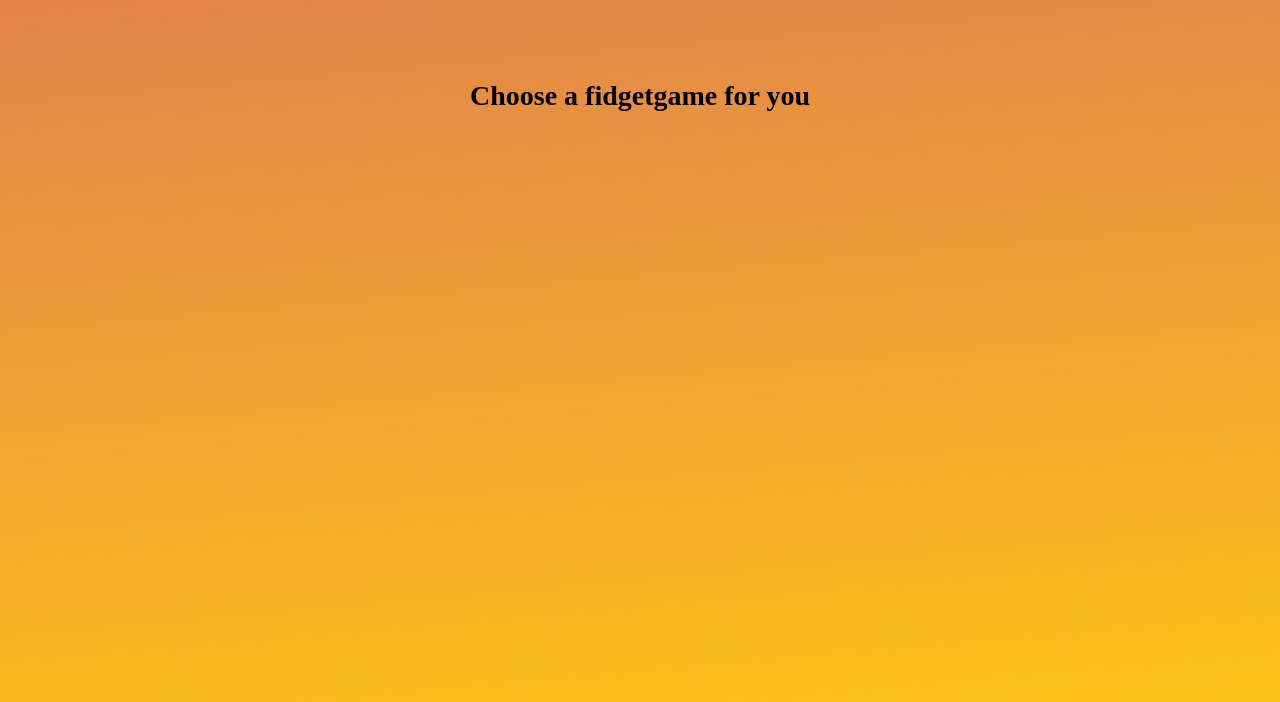
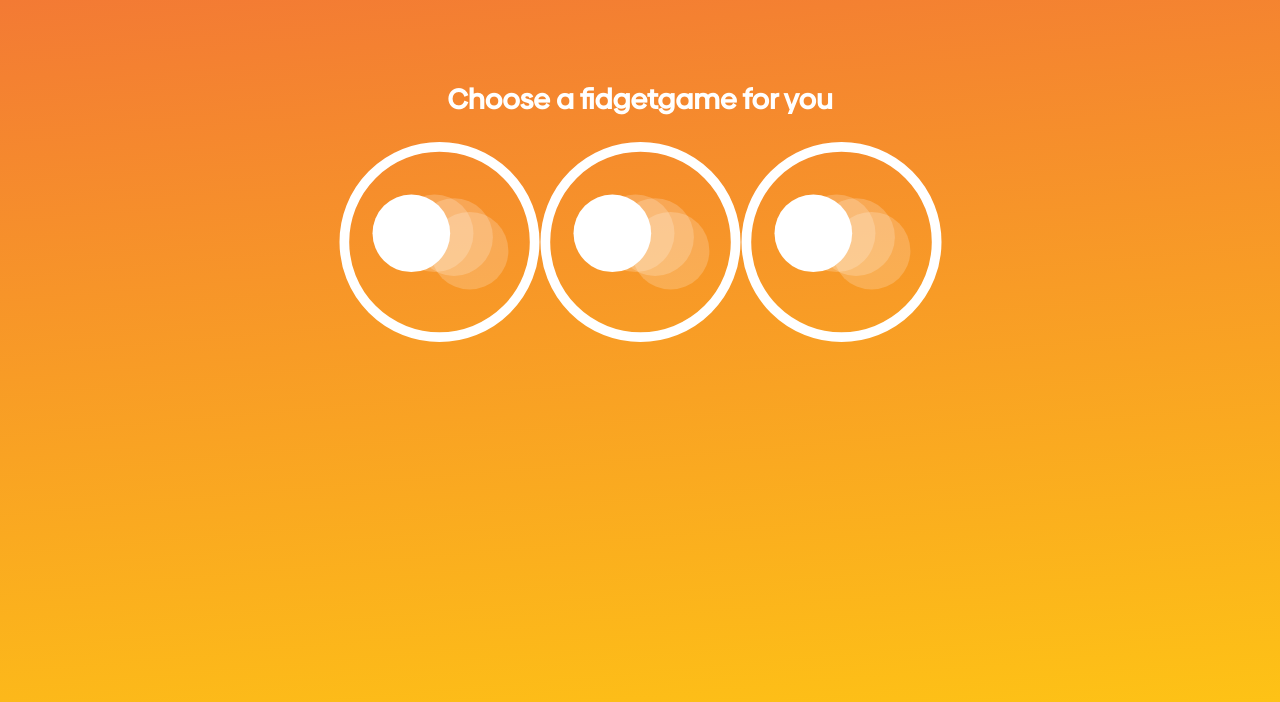
Before and after one commit to andremgrr/Functions, a plain HTML site: page index.html in a window 1280 px wide. Drawn offline with Linux system fonts and the light colour scheme.

Commit message:
homepage

```diff
--- a/assets/style.css
+++ b/assets/style.css
@@ -1,8 +1,13 @@
+@font-face {
+	font-family: 'Biennale';
+	src: url('Biennale Medium.otf') format('opentype');
+ }
+
 
 body {
 	margin: 0;
 	padding: 0;
-  background: linear-gradient(-5deg,#FFCB12, #e2834d );
+  background: linear-gradient(-5deg,#FFCB12, #f37a34 );
 }
 
 
@@ -11,9 +16,26 @@ h1, h2 {
   }
 h1{
     padding-top: 10vh;
+    font-family:'Biennale';
     font-size: 28px;
+    color: white;
 }
 .down {
    margin-top: 10vh;
    align-items: center;
 }
+
+.Game1 {
+    background-image:
+}
+
+.button-row {
+  display: flex;
+  justify-content: center;
+  align-items: center;
+}
+
+.icon-button {
+  display: flex;
+  justify-content: center;
+}
--- a/index.html
+++ b/index.html
@@ -7,7 +7,7 @@
 
     </head>
 
-    <!--Header-->
+
     <body>
         <section>
             <div class="title-div">
@@ -15,5 +15,34 @@
             </div>
 
             </section>
+            <div class="button-row">
+                <a href="game1.html" class="icon-button">
+                  <svg width="201" height="200" viewBox="0 0 201 200" fill="none" xmlns="http://www.w3.org/2000/svg">
+                    <circle cx="130.597" cy="108.738" r="38.8349" fill="white" fill-opacity="0.2"/>
+                    <circle cx="95.6455" cy="91.2621" r="38.8349" fill="white" fill-opacity="0.2"/>
+                    <circle cx="115.063" cy="95.1456" r="38.8349" fill="white" fill-opacity="0.2"/>
+                    <circle cx="100.5" cy="100" r="95.1456" stroke="white" stroke-width="9.70874"/>
+                    <circle cx="72.3447" cy="91.2621" r="38.8349" fill="white"/>
+                  </svg>
+                </a>
+                <a href="game2.html" class="icon-button">
+                  <svg width="201" height="200" viewBox="0 0 201 200" fill="none" xmlns="http://www.w3.org/2000/svg">
+                    <circle cx="130.597" cy="108.738" r="38.8349" fill="white" fill-opacity="0.2"/>
+                    <circle cx="95.6455" cy="91.2621" r="38.8349" fill="white" fill-opacity="0.2"/>
+                    <circle cx="115.063" cy="95.1456" r="38.8349" fill="white" fill-opacity="0.2"/>
+                    <circle cx="100.5" cy="100" r="95.1456" stroke="white" stroke-width="9.70874"/>
+                    <circle cx="72.3447" cy="91.2621" r="38.8349" fill="white"/>
+                  </svg>
+                </a>
+                <a href="page3.html" class="icon-button">
+                  <svg width="201" height="200" viewBox="0 0 201 200" fill="none" xmlns="http://www.w3.org/2000/svg">
+                    <circle cx="130.597" cy="108.738" r="38.8349" fill="white" fill-opacity="0.2"/>
+                    <circle cx="95.6455" cy="91.2621" r="38.8349" fill="white" fill-opacity="0.2"/>
+                    <circle cx="115.063" cy="95.1456" r="38.8349" fill="white" fill-opacity="0.2"/>
+                    <circle cx="100.5" cy="100" r="95.1456" stroke="white" stroke-width="9.70874"/>
+                    <circle cx="72.3447" cy="91.2621" r="38.8349" fill="white"/>
+                  </svg>
+                </a>
+              </div>
     </body>
 </html>
```
Also changed, not shown: assets/Biennale Medium.otf (added), assets/Game1.svg (added), 1 other file.
